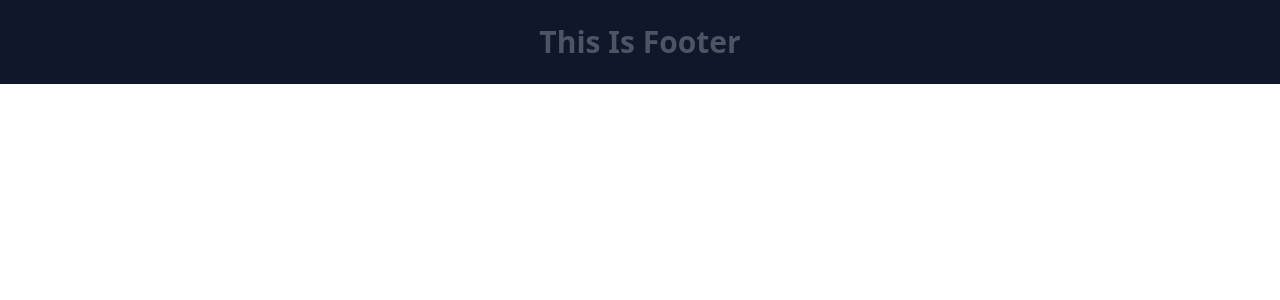
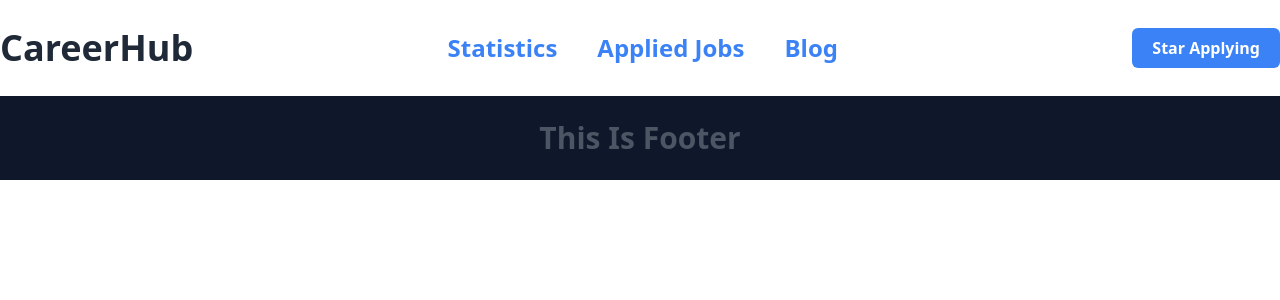
Before and after one commit to AshikurZaman01/React-Practice_, a React (Vite) app: page / in a window 1280 px wide. Shown: the top 300 px of the page. Built offline with nearby package versions, Linux system fonts and the light colour scheme.

Commit message:
add navbar

```diff
--- /dev/null
+++ b/src/Components/Pages/AppliedJobs/AppliedJObs.jsx
@@ -0,0 +1,10 @@
+
+const AppliedJObs = () => {
+    return (
+        <div>
+            AppliedJObs
+        </div>
+    );
+};
+
+export default AppliedJObs;
--- /dev/null
+++ b/src/Components/Pages/Blog/Blog.jsx
@@ -0,0 +1,10 @@
+
+const Blog = () => {
+    return (
+        <div>
+            Blog
+        </div>
+    );
+};
+
+export default Blog;
--- a/src/Components/Pages/Footer/Footer.jsx
+++ b/src/Components/Pages/Footer/Footer.jsx
@@ -1,9 +1,12 @@
 
 const Footer = () => {
     return (
-        <div className="text-3xl text-center p-6 bg-slate-900 text-gray-600 font-semibold capitalize">
-            This is Footer
+        <div className=" bg-slate-900 ">
+            <div className="text-3xl text-center p-6 text-gray-600 font-semibold capitalize container mx-auto">
+                This is Footer
+            </div>
         </div>
+
     );
 };
 
--- a/src/Components/Pages/Home/Home.jsx
+++ b/src/Components/Pages/Home/Home.jsx
@@ -1,9 +1,7 @@
-import Footer from "../Footer/Footer";
 
 const Home = () => {
     return (
         <div>
-            <Footer></Footer>
         </div>
     );
 };
--- /dev/null
+++ b/src/Components/Pages/Navbar/Navbar.jsx
@@ -0,0 +1,37 @@
+import { NavLink } from "react-router-dom";
+
+const Navbar = () => {
+
+    const navItems = [
+        { id: 1, name: 'Statistics', path: '/' },
+        { id: 2, name: 'Applied Jobs', path: '/appliedJobs' },
+        { id: 3, name: 'Blog', path: '/blog' },
+    ]
+
+    return (
+        <div className="container mx-auto flex items-center justify-between h-24">
+
+            <div>
+                <h1 className="text-4xl font-bold font-sans">CareerHub</h1>
+            </div>
+
+            <div>
+                <ul className="md:flex gap-10 text-2xl font-semibold text-blue-500">
+                    {
+                        navItems.map((item, indx) => (
+                            <li key={indx}><NavLink to={item.path}>{item.name}</NavLink></li>
+                        ))
+                    }
+                    <li><NavLink></NavLink></li>
+                </ul>
+            </div>
+
+            <div>
+                <button className="bg-blue-500 px-5 py-2 rounded-md text-white font-semibold">Star Applying</button>
+            </div>
+
+        </div>
+    );
+};
+
+export default Navbar;
--- a/src/Components/Roots/Roots.jsx
+++ b/src/Components/Roots/Roots.jsx
@@ -1,9 +1,13 @@
 import { Outlet } from "react-router-dom";
+import Navbar from "../Pages/Navbar/Navbar";
+import Footer from "../Pages/Footer/Footer";
 
 const Roots = () => {
     return (
         <div>
+            <Navbar></Navbar>
             <Outlet></Outlet>
+            <Footer></Footer>
         </div>
     );
 };
```
Also changed, not shown: src/main.jsx (+10 -0 lines).
